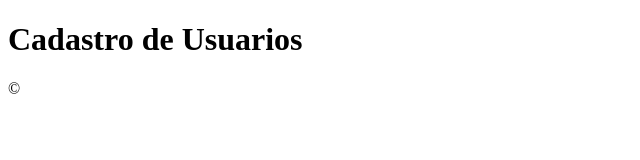
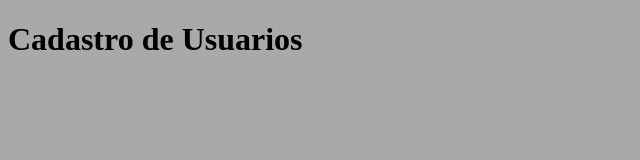
Before and after one commit to marialucis/appsite_teste, a plain HTML site: page index.html in a window 1280 px wide. Shown: the whole page, without its empty margins (0-640 px from the left). Drawn offline with Linux system fonts and the light colour scheme.

Commit message:
novos arquivos

```diff
--- a/css/styles.css
+++ b/css/styles.css
@@ -1,3 +1,3 @@
 html{
-    background-color: blue
+    background-color: darkgrey
 }
--- a/index.html
+++ b/index.html
@@ -5,12 +5,10 @@
 	<meta http-equiv="X-UA-Compatible" content="IE=edge">
 	<meta name="viewport" content="width=device-width, initial-scale=1.0">
 	<title>Teste Linux</title>
-	<link rel="stylesheet" type="texte/css" href="css/styles.css"> <!--linkando o css-->
+	<link rel="stylesheet" type="text/css" href="css/styles.css">  <!--linkando o css-->
 </head>
 <body>
 		<h1>Cadastro de Usuarios</h1>
 </body>
-<footer>
-	&COPY;
-</footer>
+
 </html>
```
